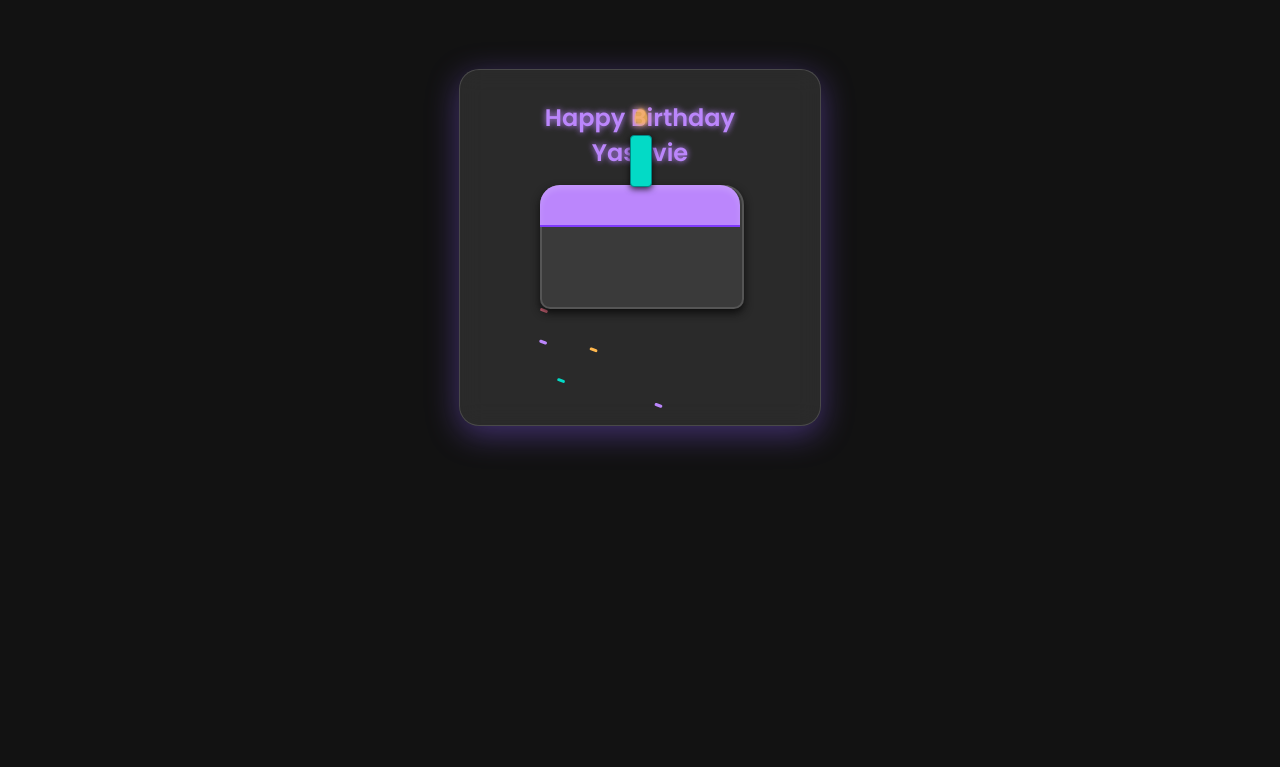
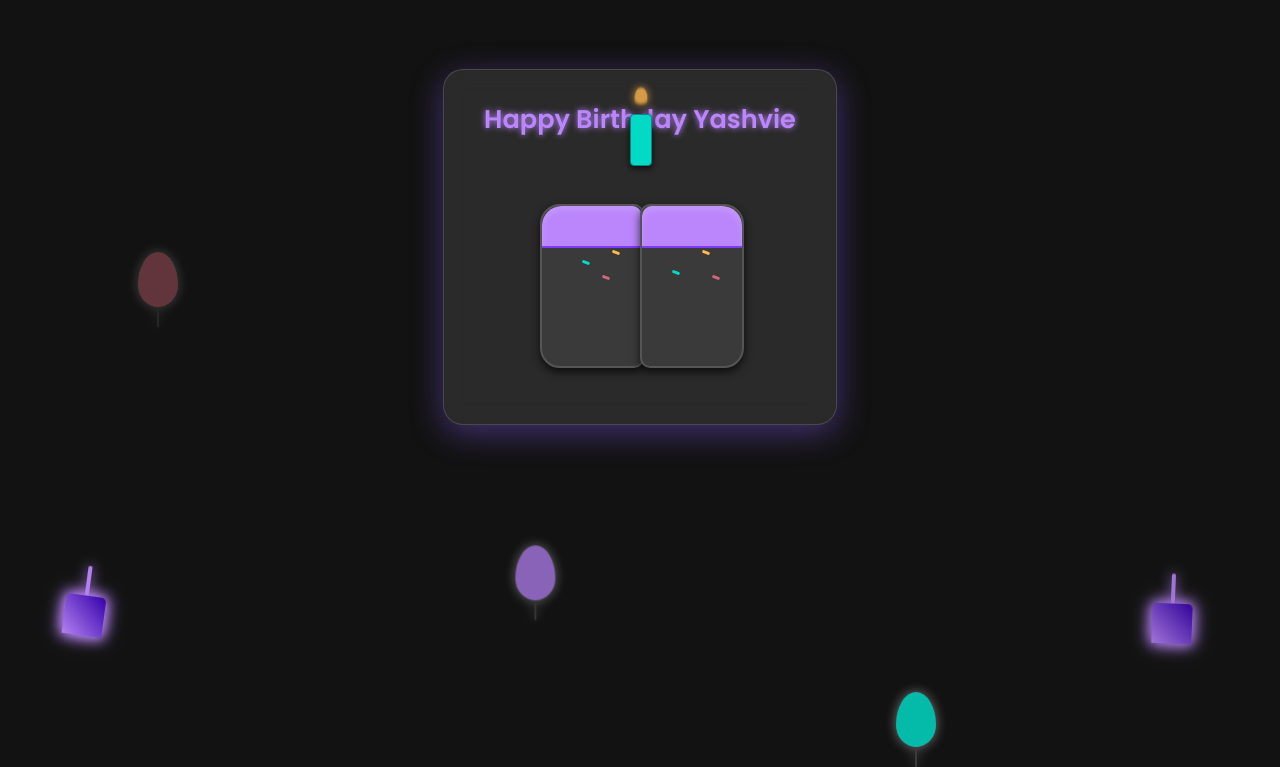
Before and after one commit to yashvieeeeee/aws-codepipeline-s3-codedeploy-linux-2.0, a plain HTML site: page index.html in a window 1280 px wide. Shown: the part 153-920 px from the top of the page. Before the commit the page ends 800 px from the top, so only its background shows below. Drawn offline with Linux system fonts and the light colour scheme.

Commit message:
Update index.html

```diff
--- a/index.html
+++ b/index.html
@@ -3,10 +3,11 @@
 <head>
   <meta charset="UTF-8" />
   <meta name="viewport" content="width=device-width, initial-scale=1" />
-  <title>Interactive Glassmorphism Birthday Cake</title>
+  <title>Interactive Birthday Cake Celebration</title>
   <style>
     @import url('https://fonts.googleapis.com/css2?family=Poppins:wght@600&display=swap');
 
+    /* General styles */
     body {
       background: #121212;
       display: flex;
@@ -18,19 +19,24 @@
       color: #eee;
       -webkit-font-smoothing: antialiased;
       -moz-osx-font-smoothing: grayscale;
+      overflow: hidden;
+      position: relative;
     }
 
     .glass-container {
       background: rgba(255, 255, 255, 0.1);
       border-radius: 20px;
-      padding: 30px 40px;
+      padding: 30px 40px 50px;
       box-shadow: 0 8px 32px 0 rgba(139, 96, 255, 0.4);
       backdrop-filter: blur(12px);
       -webkit-backdrop-filter: blur(12px);
       border: 1px solid rgba(255, 255, 255, 0.15);
       text-align: center;
-      max-width: 280px;
+      max-width: 320px;
       transition: transform 0.3s ease;
+      z-index: 10;
+      position: relative;
+      user-select: none;
     }
 
     .glass-container:hover {
@@ -39,51 +45,93 @@
     }
 
     h2 {
-      margin: 0 0 15px 0;
+      margin: 0 0 25px 0;
       font-weight: 600;
-      font-size: 1.5rem;
+      font-size: 1.6rem;
       color: #bb86fc;
       text-shadow: 0 0 6px #bb86fc;
       user-select: none;
     }
 
+    /* Cake container */
     .cake {
       position: relative;
       width: 200px;
       height: 200px;
       margin: 0 auto 10px;
       cursor: pointer;
-      transition: transform 0.3s ease;
+      perspective: 800px;
     }
 
-    .cake:hover {
-      transform: scale(1.08);
+    /* Cake halves */
+    .cake-half {
+      position: absolute;
+      width: 100px;
+      height: 160px;
+      top: 40px;
+      background: #3a3a3a;
+      border-radius: 20px 10px 10px 20px;
+      box-shadow: 0 4px 8px rgba(0,0,0,0.7);
+      border: 2px solid #555;
+      transition: transform 0.6s ease;
+      overflow: visible;
+      z-index: 1;
     }
 
-    /* Cake base */
-    .cake-base {
-      width: 200px;
-      height: 120px;
-      background: #3a3a3a;
-      border-radius: 20px 20px 10px 10px;
-      box-shadow: 0 4px 8px rgba(0,0,0,0.7);
-      position: relative;
-      z-index: 1;
-      border: 2px solid #555;
+    .cake-half.right {
+      left: 100px;
+      border-radius: 10px 20px 20px 10px;
     }
-    /* Cake icing */
-    .icing {
+
+    /* Icing halves */
+    .icing-half {
       position: absolute;
       top: 0;
-      left: 0;
-      width: 200px;
+      width: 100px;
       height: 40px;
       background: #bb86fc;
-      border-radius: 20px 20px 0 0;
+      border-radius: 20px 10px 0 0;
       box-shadow: inset 0 4px 6px rgba(255,255,255,0.15);
+      border-bottom: 2px solid #7f39fb;
       z-index: 2;
-      border-bottom: 2px solid #7f39fb;
     }
+
+    .icing-half.right {
+      border-radius: 10px 20px 0 0;
+      right: 0;
+    }
+
+    /* Sprinkles on each half */
+    .sprinkles {
+      position: absolute;
+      top: 30px;
+      width: 100px;
+      height: 50px;
+      z-index: 3;
+    }
+
+    .sprinkle {
+      position: absolute;
+      width: 8px;
+      height: 3px;
+      border-radius: 2px;
+      transform: rotate(20deg);
+      background: #cf6679;
+      box-shadow: none;
+    }
+
+    /* Sprinkle positions for left half */
+    .left .sprinkle:nth-child(1) { top: 5px; left: 15px; background: #bb86fc; }
+    .left .sprinkle:nth-child(2) { top: 25px; left: 40px; background: #03dac6; }
+    .left .sprinkle:nth-child(3) { top: 15px; left: 70px; background: #ffb74d; }
+    .left .sprinkle:nth-child(4) { top: 40px; left: 60px; background: #cf6679; }
+
+    /* Sprinkle positions for right half */
+    .right .sprinkle:nth-child(1) { top: 5px; left: 20px; background: #bb86fc; }
+    .right .sprinkle:nth-child(2) { top: 35px; left: 30px; background: #03dac6; }
+    .right .sprinkle:nth-child(3) { top: 15px; left: 60px; background: #ffb74d; }
+    .right .sprinkle:nth-child(4) { top: 40px; left: 70px; background: #cf6679; }
+
     /* Candle */
     .candle {
       position: absolute;
@@ -94,10 +142,11 @@
       background: #03dac6;
       border-radius: 4px;
       box-shadow: 0 2px 6px rgba(0,0,0,0.8);
-      z-index: 3;
+      z-index: 4;
       border: 1.5px solid #018786;
       transition: filter 0.3s ease;
     }
+
     /* Flame */
     .flame {
       position: absolute;
@@ -108,7 +157,7 @@
       background: radial-gradient(circle at 50% 40%, #ffb74d 40%, transparent 70%);
       border-radius: 50% 50% 50% 50% / 60% 60% 40% 40%;
       animation: flicker 1s infinite alternate;
-      z-index: 4;
+      z-index: 5;
       filter: drop-shadow(0 0 4px #ffb74d);
       transition: filter 0.3s ease;
     }
@@ -118,6 +167,20 @@
       filter: drop-shadow(0 0 10px #ffcc33);
     }
 
+    /* Cake halves animation when cut */
+    .cut .cake-half.left {
+      transform: translateX(-60px) rotateY(-20deg);
+      box-shadow: 0 12px 20px rgba(0, 0, 0, 0.9);
+      z-index: 5;
+    }
+
+    .cut .cake-half.right {
+      transform: translateX(60px) rotateY(20deg);
+      box-shadow: 0 12px 20px rgba(0, 0, 0, 0.9);
+      z-index: 5;
+    }
+
+    /* Candle flicker faster on hover */
     @keyframes flicker {
       0% { transform: scale(1) translateY(0); opacity: 1; }
       100% { transform: scale(1.1) translateY(-2px); opacity: 0.8; }
@@ -129,33 +192,161 @@
       100% { transform: scale(1) translateY(0); opacity: 1; }
     }
 
-    /* Sprinkles */
-    .sprinkle {
+    /* Party popper container */
+    .party-popper {
       position: absolute;
-      width: 8px;
-      height: 3px;
+      bottom: 0;
+      width: 40px;
+      height: 40px;
+      background: linear-gradient(45deg, #bb86fc, #3700b3);
+      border-radius: 5px 5px 0 0;
+      box-shadow: 0 0 15px #bb86fc;
+      animation: popper-move 3s ease-in-out infinite;
+      opacity: 0.8;
+      filter: drop-shadow(0 0 6px #bb86fc);
+      user-select: none;
+    }
+
+    .party-popper::before {
+      content: "";
+      position: absolute;
+      bottom: 40px;
+      left: 50%;
+      transform: translateX(-50%);
+      width: 4px;
+      height: 30px;
+      background: #bb86fc;
+      border-radius: 2px;
+    }
+
+    .party-popper:nth-child(2) {
+      left: 5%;
+      animation-delay: 0s;
+    }
+
+    .party-popper:nth-child(3) {
+      left: 90%;
+      animation-delay: 1.5s;
+    }
+
+    @keyframes popper-move {
+      0%, 100% { transform: translateY(0) rotate(0deg); opacity: 0.8; }
+      50% { transform: translateY(-15px) rotate(10deg); opacity: 1; }
+    }
+
+    /* Balloons */
+    .balloon {
+      position: absolute;
+      bottom: -100px;
+      width: 40px;
+      height: 55px;
+      border-radius: 50% 50% 50% 50% / 60% 60% 40% 40%;
+      opacity: 0.85;
+      filter: drop-shadow(0 0 6px rgba(255,255,255,0.5));
+      animation: floatUp linear infinite;
+      cursor: default;
+    }
+
+    .balloon::after {
+      content: "";
+      position: absolute;
+      bottom: -20px;
+      left: 50%;
+      transform: translateX(-50%);
+      width: 2px;
+      height: 20px;
+      background: #444;
+      border-radius: 1px;
+    }
+
+    .balloon.red {
       background: #cf6679;
-      border-radius: 2px;
-      transform: rotate(20deg);
-      box-shadow:
-        10px 30px #bb86fc,
-        40px 60px #03dac6,
-        60px 20px #ffb74d,
-        140px 50px #bb86fc;
+      left: 10%;
+      animation-duration: 10s;
+      animation-delay: 0s;
+    }
+
+    .balloon.purple {
+      background: #bb86fc;
+      left: 40%;
+      animation-duration: 12s;
+      animation-delay: 3s;
+    }
+
+    .balloon.teal {
+      background: #03dac6;
+      left: 70%;
+      animation-duration: 11s;
+      animation-delay: 5s;
+    }
+
+    @keyframes floatUp {
+      0% {
+        transform: translateY(0) translateX(0);
+        opacity: 0.85;
+      }
+      100% {
+        transform: translateY(-110vh) translateX(20px);
+        opacity: 0;
+      }
     }
   </style>
 </head>
 <body>
   <div class="glass-container" aria-label="Birthday Cake and Greeting">
     <h2>Happy Birthday Yashvie</h2>
-    <div class="cake" role="img" aria-label="Birthday cake with candle">
-      <div class="icing"></div>
-      <div class="cake-base"></div>
-      <div class="sprinkle"></div>
+    <div class="cake" role="img" aria-label="Birthday cake with candle" tabindex="0" aria-pressed="false" title="Click cake to cut it!">
+      <div class="cake-half left">
+        <div class="icing-half left"></div>
+        <div class="sprinkles left">
+          <div class="sprinkle"></div>
+          <div class="sprinkle"></div>
+          <div class="sprinkle"></div>
+          <div class="sprinkle"></div>
+        </div>
+      </div>
+      <div class="cake-half right">
+        <div class="icing-half right"></div>
+        <div class="sprinkles right">
+          <div class="sprinkle"></div>
+          <div class="sprinkle"></div>
+          <div class="sprinkle"></div>
+          <div class="sprinkle"></div>
+        </div>
+      </div>
       <div class="candle">
         <div class="flame"></div>
       </div>
     </div>
   </div>
+
+  <!-- Party poppers -->
+  <div class="party-popper"></div>
+  <div class="party-popper"></div>
+
+  <!-- Balloons -->
+  <div class="balloon red"></div>
+  <div class="balloon purple"></div>
+  <div class="balloon teal"></div>
+
+  <script>
+    const cake = document.querySelector('.cake');
+
+    cake.addEventListener('click', () => {
+      cake.classList.toggle('cut');
+
+      // Update aria-pressed attribute for accessibility
+      const pressed = cake.getAttribute('aria-pressed') === 'true';
+      cake.setAttribute('aria-pressed', String(!pressed));
+    });
+
+    // Optional: allow keyboard interaction (Enter/Space) to toggle cut
+    cake.addEventListener('keydown', (e) => {
+      if(e.key === 'Enter' || e.key === ' ') {
+        e.preventDefault();
+        cake.click();
+      }
+    });
+  </script>
 </body>
 </html>
```
